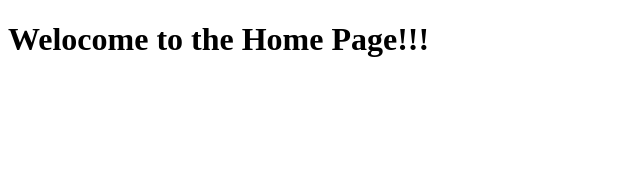
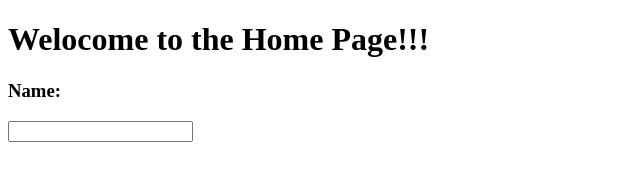
Before and after one commit to kirtiRai/Kirti-Second-Demo, a plain HTML site: page index.html in a window 1280 px wide. Shown: the whole page, without its empty margins (0-640 px from the left). Drawn offline with Linux system fonts and the light colour scheme.

Commit message:
New div added

```diff
--- a/index.html
+++ b/index.html
@@ -8,5 +8,8 @@
 	<div>
 		<h1>Welocome to the Home Page!!!</h1>
 	</div>
+	<div>
+	<h3>Name: </h3><input type="text" name="name">
+	</div>
 </body>
 </html>
```
